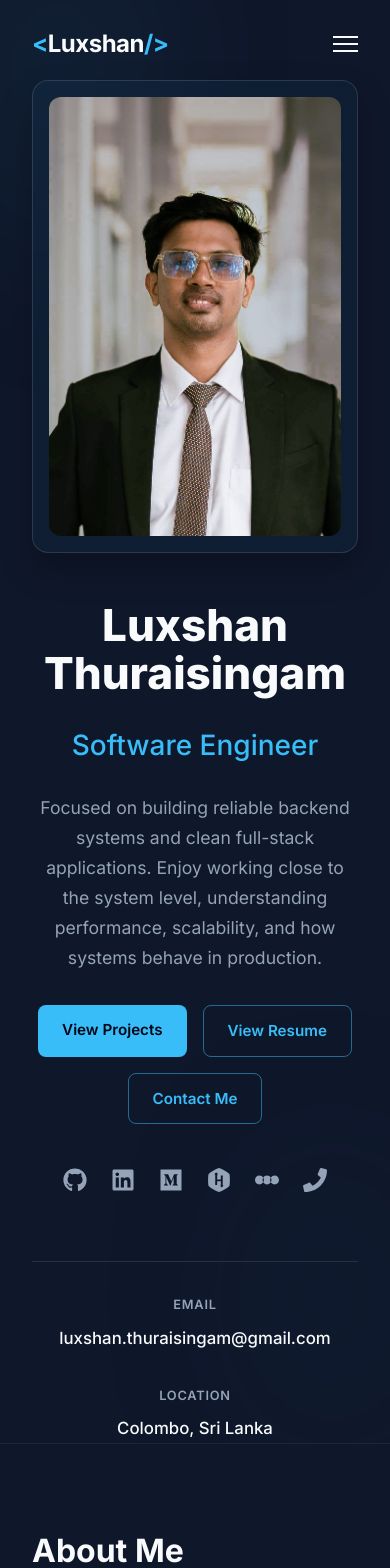
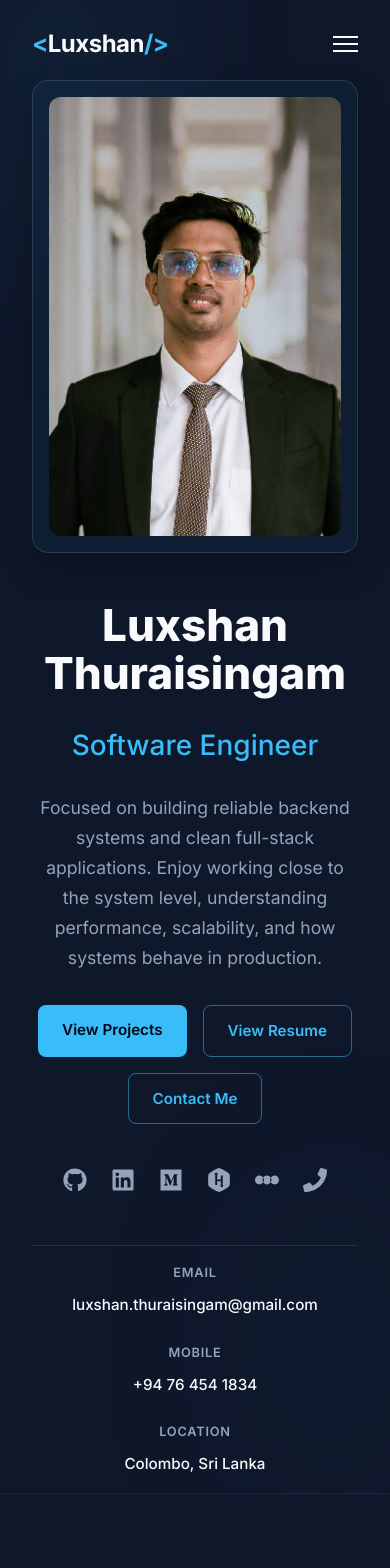
Before and after one commit to T-Luxshan/Portfolio, a React (Vite) app: page / in a window 390 px wide. Shown: the top 1568 px of the page. Built offline with nearby package versions, Linux system fonts and the light colour scheme.

Commit message:
contact info updated

```diff
--- a/src/components/Contact.jsx
+++ b/src/components/Contact.jsx
@@ -9,7 +9,7 @@ const Contact = () => {
                 <div className="contact-header">
                     <h2 className="section-title">Get In Touch</h2>
                     <p className="contact-text">
-                        I'm currently looking for new opportunities. Whether you have a question or just want to say hi,
+                        If you feel, I am your guy. Whether you have a question or just want to say hi,
                         feel free to reach out!
                     </p>
                     <a href="mailto:luxshan.thuraisingam@gmail.com" className="btn btn-primary contact-email-btn">
--- a/src/components/Hero.css
+++ b/src/components/Hero.css
@@ -116,17 +116,30 @@
 }
 
 .hero-contact-info {
-    margin-top: 2rem;
-    display: flex;
-    gap: 4rem;
+    margin-top: 1rem;
+    display: grid;
+    grid-template-columns: auto auto;
+    grid-template-rows: auto auto;
+    column-gap: 0.5rem;
+    row-gap: 1rem;
     border-top: 1px solid rgba(255, 255, 255, 0.1);
-    padding-top: 2rem;
+    padding-top: 1rem;
+    padding-bottom: 1rem;
+    width: 100%;
 }
 
 .contact-info-item {
     display: flex;
     flex-direction: column;
     gap: 0.5rem;
+}
+
+.contact-info-item--email {
+    grid-column: 1 / -1;
+}
+
+.contact-info-item--email .info-value {
+    white-space: nowrap;
 }
 
 .info-label {
@@ -138,9 +151,10 @@
 }
 
 .info-value {
-    font-size: 1.05rem;
+    font-size: 0.95rem;
     color: var(--text-primary);
     font-weight: 500;
+    white-space: nowrap;
 }
 
 .info-value:hover {
@@ -171,8 +185,17 @@
     }
 
     .hero-contact-info {
-        justify-content: center;
-        gap: 2rem;
-        flex-wrap: wrap;
+        grid-template-columns: 1fr;
+        row-gap: 1.5rem;
+        text-align: center;
+    }
+
+    .contact-info-item--email {
+        grid-column: auto;
+    }
+
+    .contact-info-item--email .info-value,
+    .info-value {
+        white-space: normal;
     }
 }
--- a/src/components/Hero.jsx
+++ b/src/components/Hero.jsx
@@ -49,6 +49,10 @@ const Hero = () => {
               <a href="mailto:luxshan.thuraisingam@gmail.com" className="info-value">luxshan.thuraisingam@gmail.com</a>
             </div>
             <div className="contact-info-item">
+              <span className="info-label">Mobile</span>
+              <a href="tel:+94764541834" className="info-value">+94 76 454 1834</a>
+            </div>
+            <div className="contact-info-item">
               <span className="info-label">Location</span>
               <span className="info-value">Colombo, Sri Lanka</span>
             </div>
```
